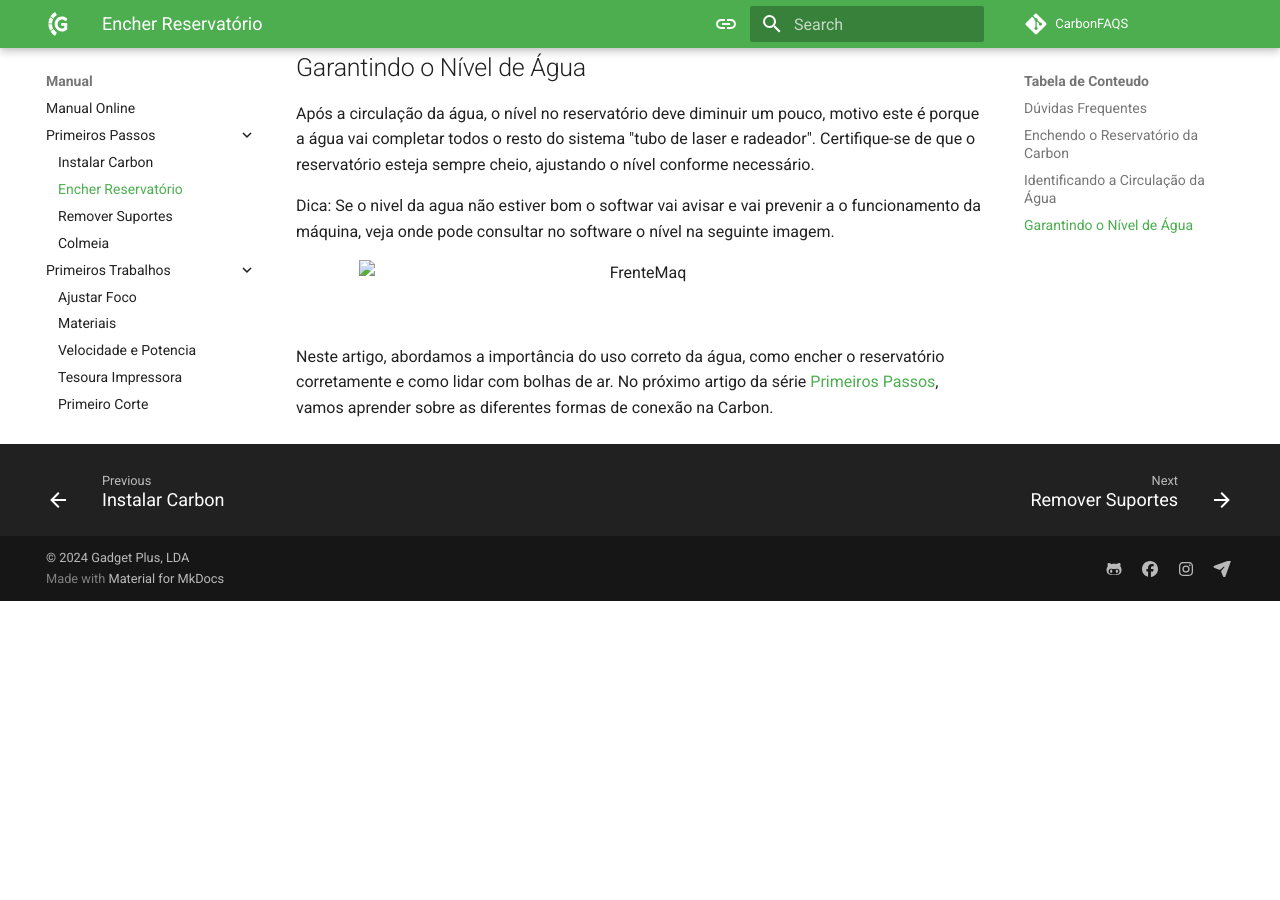
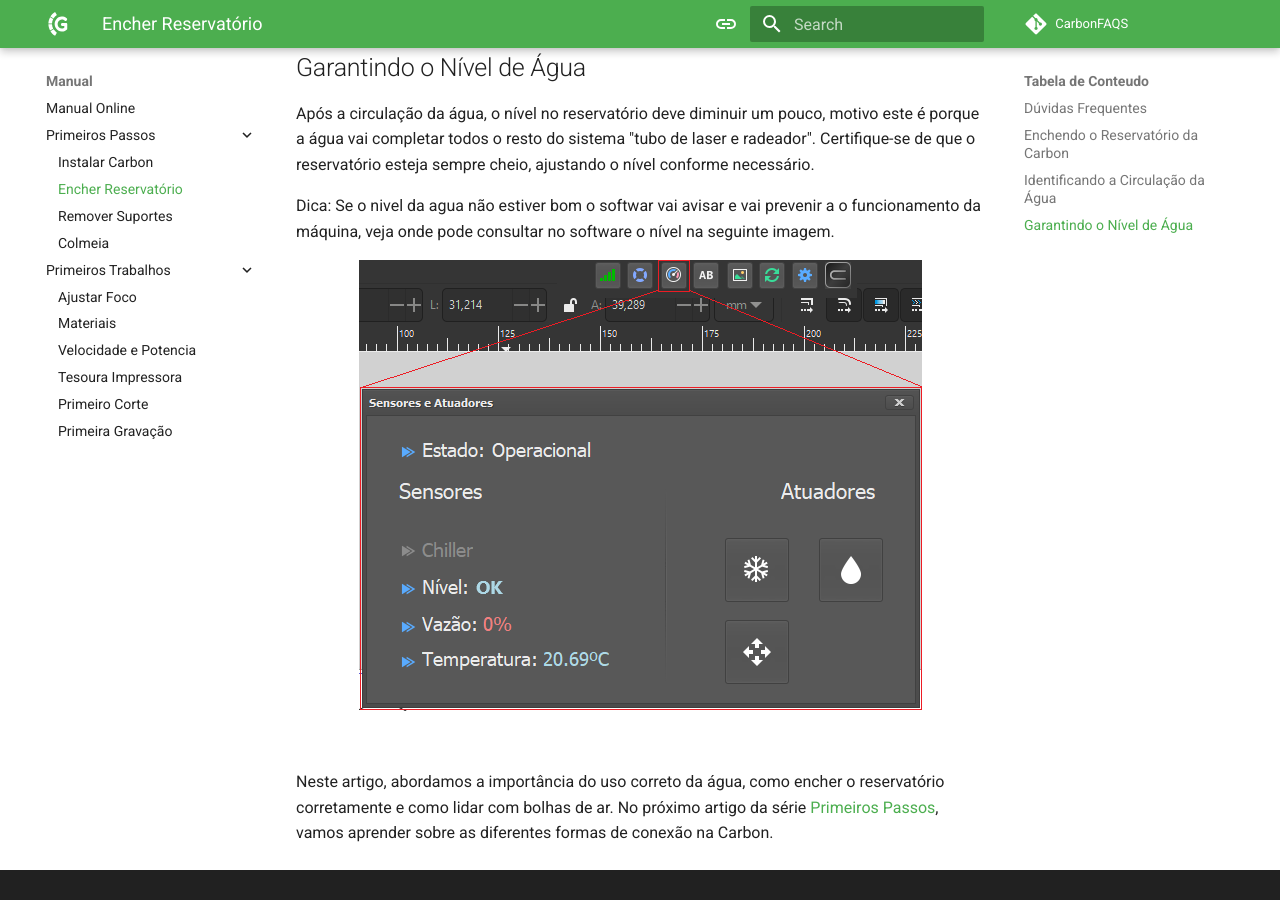
Before and after one commit to GadgetPlusKDB/Carbon-FAQS, an MkDocs documentation site: the page built from docs/manual/primeiros-passos/encher-reservatório.md, in a window 1280 px wide and 900 px high, scrolled down 2219 px. Built offline with MkDocs 1.6.1 and Material for MkDocs 9.7.7, drawn with Linux system fonts in a browser that asks for light colours; comment, search, counter and statistics services are not loaded; before the commit the page ends 2820 px from its top, so only the background shows below that.

Commit message:
$Update Paginas Primeiros Passos

```diff
--- a/docs/manual/primeiros-passos/encher-reservatório.md
+++ b/docs/manual/primeiros-passos/encher-reservatório.md
@@ -69,7 +69,7 @@
 
 <figure markdown="span">
 
-  ![FrenteMaq](../images/imgManual23.png){ width="563" }
+  ![FrenteMaq](../images/ImgManual23.png){ width="563" }
   <figcaption></figcaption>
 
 </figure>
```
